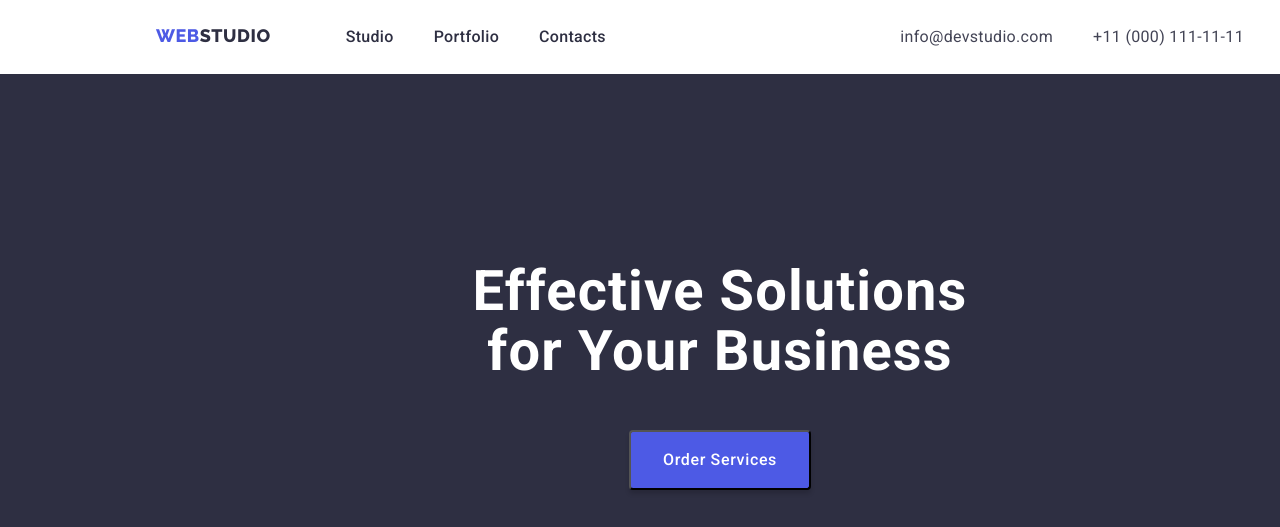
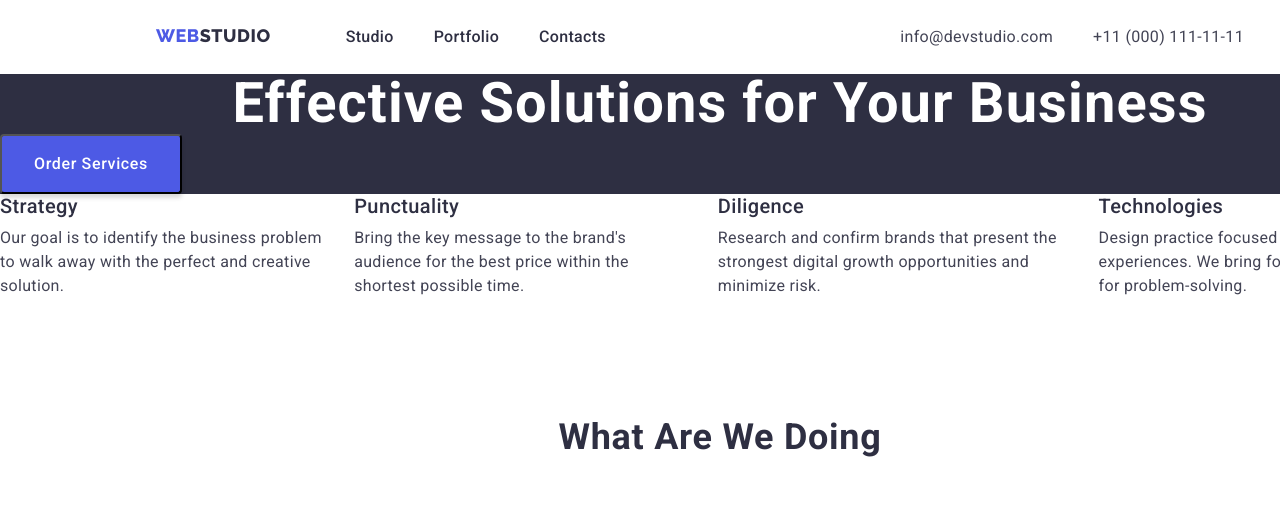
Before and after one commit to DimkaGrek/goit-markup-hw-02, a plain HTML site: page index.html in a window 1280 px wide. Shown: the top 527 px of the page. Drawn offline with nearby package versions, Linux system fonts and the light colour scheme.

Commit message:
change hero section (2 attempt)

```diff
--- a/css/styles.css
+++ b/css/styles.css
@@ -102,8 +102,8 @@ nav {
 /* Hero Section */
 .hero {
     background-color: var(--NAVY-BLUE);
-    height: 600px;
-    padding-top: 188px;
+    /* height: 600px; */
+    /* padding-top: 188px; */
 }
 .hero-title {
     color: var(--WHITE);
@@ -112,7 +112,7 @@ nav {
     font-weight: 700;
     line-height: 1.07; /* 107.143% */
     letter-spacing: 0.02em;
-    margin-bottom: 48px;
+    /* margin-bottom: 48px; */
 }
 .hero-btn {
     padding: 16px 32px;
@@ -124,9 +124,9 @@ nav {
     font-weight: 500;
     line-height: 1.5; /* 150% */
     letter-spacing: 0.04em;
-    display: block;
-    margin-left: auto;
-    margin-right: auto;
+    /* display: block; */
+    /* margin-left: auto; */
+    /* margin-right: auto; */
     cursor: pointer;
 }
 .hero-btn:hover,
--- a/index.html
+++ b/index.html
@@ -54,10 +54,7 @@
 
         <!-- Section Hero -->
         <section class="hero">
-            <h1 class="hero-title">
-                Effective Solutions <br />
-                for Your Business
-            </h1>
+            <h1 class="hero-title">Effective Solutions for Your Business</h1>
             <button type="button" class="hero-btn">Order Services</button>
         </section>
 
```
